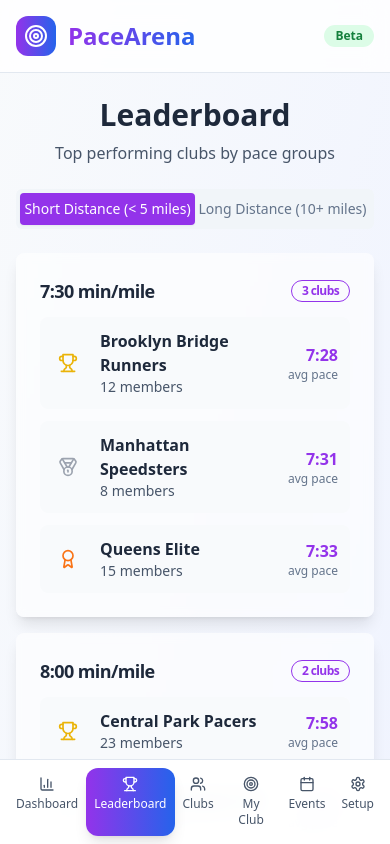
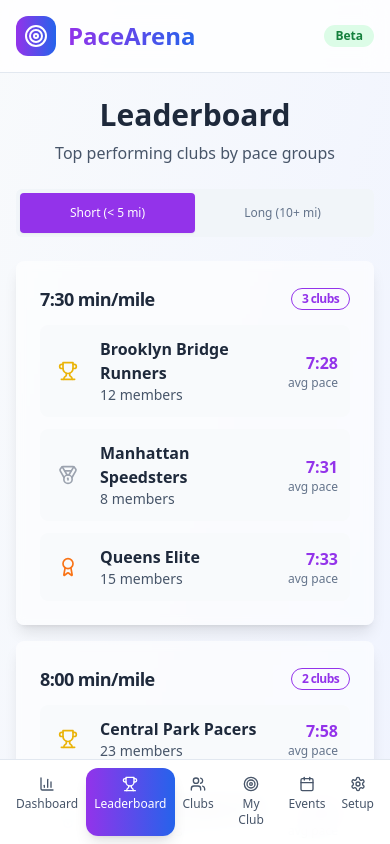
Before and after one commit to JhamelT/pace-arena-unleashed, a React (Vite) app: page / in a window 390 px wide. Both pictures are taken after a click on the button "Leaderboard". Shown: the top 844 px of the page. Built offline with nearby package versions, Linux system fonts and the light colour scheme.

Commit message:
Fix leaderboard tab spacing
Adjust spacing of leaderboard tabs for mobile layout.

```diff
--- a/src/components/Leaderboard.tsx
+++ b/src/components/Leaderboard.tsx
@@ -35,12 +35,20 @@ const Leaderboard = () => {
       </div>
 
       <Tabs defaultValue="short" className="w-full">
-        <TabsList className="grid w-full grid-cols-2 mb-6">
-          <TabsTrigger value="short" className="data-[state=active]:bg-purple-600 data-[state=active]:text-white">
-            Short Distance (&lt; 5 miles)
+        <TabsList className="grid w-full grid-cols-2 mb-6 h-auto p-1">
+          <TabsTrigger
+            value="short"
+            className="data-[state=active]:bg-purple-600 data-[state=active]:text-white text-xs sm:text-sm px-2 py-3 whitespace-nowrap"
+          >
+            <span className="hidden sm:inline">Short Distance (&lt; 5 miles)</span>
+            <span className="sm:hidden">Short (&lt; 5 mi)</span>
           </TabsTrigger>
-          <TabsTrigger value="long" className="data-[state=active]:bg-blue-600 data-[state=active]:text-white">
-            Long Distance (10+ miles)
+          <TabsTrigger
+            value="long"
+            className="data-[state=active]:bg-blue-600 data-[state=active]:text-white text-xs sm:text-sm px-2 py-3 whitespace-nowrap"
+          >
+            <span className="hidden sm:inline">Long Distance (10+ miles)</span>
+            <span className="sm:hidden">Long (10+ mi)</span>
           </TabsTrigger>
         </TabsList>
 
```
